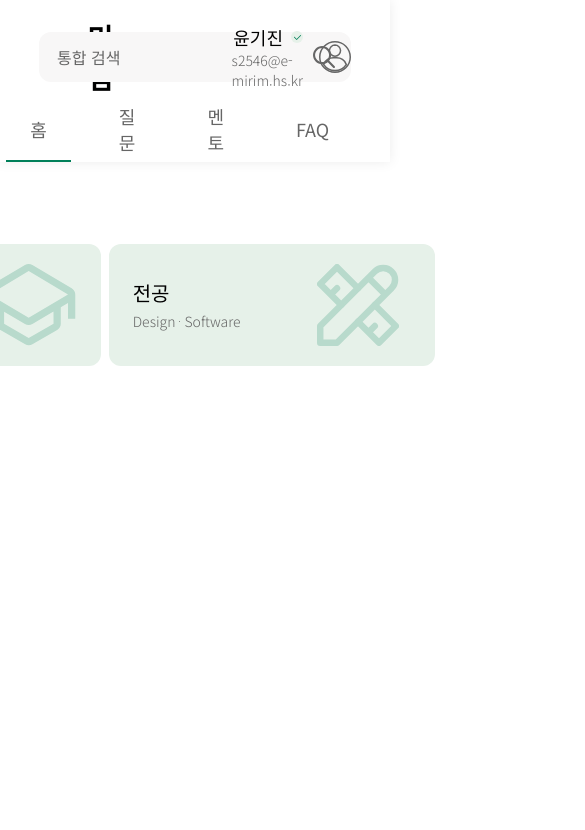
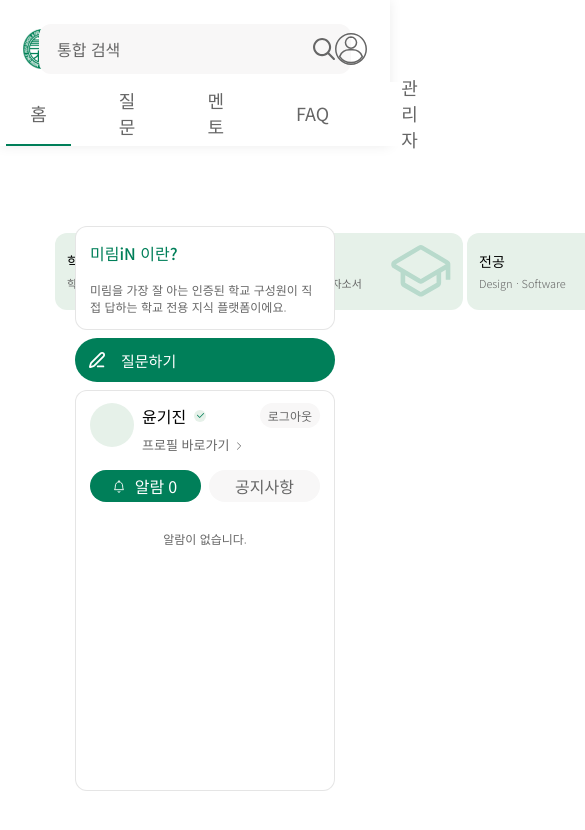
Before and after one commit to mirim-in/mirim-in_client, a Next.js app: page / in a window 390 px wide. Shown: the top 830 px of the page, 585 px wide, since content can reach past the window. Built offline with nearby package versions, Linux system fonts and the light colour scheme.

Commit message:
[FIX] 화면 축소 시 반응형 레이아웃 수정 (clamp 적용)

```diff
--- a/src/styles/apps/(main)/page.module.css
+++ b/src/styles/apps/(main)/page.module.css
@@ -1,15 +1,17 @@
 .mainTagWrap {
   display: flex;
-  height: 126px;
+  height: clamp(90px, 6.56vw, 126px);
   align-items: center;
-  gap: 8px;
+  gap: clamp(4px, 0.42vw, 8px);
   align-self: stretch;
 }
 
 .wrap {
   display: flex;
-  width: 1000px;
+  width: 100%;
+  max-width: 1000px;
+  min-width: 0;
   flex-direction: column;
   align-items: flex-start;
-  gap: 80px;
+  gap: clamp(32px, 4.17vw, 80px);
 }
--- a/src/styles/components/common/MainTag.module.css
+++ b/src/styles/components/common/MainTag.module.css
@@ -1,11 +1,12 @@
 .mainTag {
   display: flex;
-  padding: 16px 8px 16px 24px;
+  padding: clamp(10px, 1vw, 16px) clamp(4px, 0.5vw, 8px) clamp(10px, 1vw, 16px) clamp(12px, 1.25vw, 24px);
   flex-direction: column;
   align-items: flex-start;
   gap: 10px;
   flex: 1 0 0;
   align-self: stretch;
+  min-width: 0;
   border-radius: 12px;
   background: var(--light-green, #e6f1e9);
 }
@@ -16,11 +17,13 @@
   align-items: center;
   flex: 1 0 0;
   align-self: stretch;
+  min-width: 0;
 }
 
 .textWrap {
   display: flex;
-  width: 168px;
+  width: clamp(110px, 8.75vw, 168px);
+  min-width: 0;
   flex-direction: column;
   justify-content: center;
   align-items: flex-start;
@@ -60,7 +63,7 @@
   color: var(--000, #000);
   text-align: center;
   font-family: "Noto Sans KR";
-  font-size: 20px;
+  font-size: clamp(14px, 1.04vw, 20px);
   font-style: normal;
   font-weight: 500;
   line-height: normal;
@@ -70,7 +73,7 @@
   color: var(--darkgray, #666);
   text-align: center;
   font-family: "Noto Sans KR";
-  font-size: 14px;
+  font-size: clamp(11px, 0.73vw, 14px);
   font-style: normal;
   font-weight: 350;
   line-height: normal;
@@ -78,15 +81,16 @@
 
 .imageWrap {
   display: flex;
-  padding: 0 16px;
+  flex-shrink: 0;
+  padding: 0 clamp(8px, 0.83vw, 16px);
   justify-content: flex-end;
   align-items: center;
   gap: 10px;
 }
 
 .image {
-  width: 94.344px;
-  height: 82.264px;
+  width: clamp(60px, 4.91vw, 94.344px);
+  aspect-ratio: 94.344 / 82.264;
   flex-shrink: 0;
   background-size: contain;
   background-repeat: no-repeat;
@@ -94,7 +98,7 @@
 
 .imageBody {
   display: flex;
-  height: 89.561px;
+  height: clamp(57px, 4.66vw, 89.561px);
   flex-direction: column;
   justify-content: center;
   align-items: center;
--- a/src/styles/components/layout/Header.module.css
+++ b/src/styles/components/layout/Header.module.css
@@ -3,31 +3,30 @@
   width: 100%;
   flex-direction: column;
   align-items: center;
-  justify-content: center ;
+  justify-content: center;
   box-shadow: 0 0 12px rgba(0, 0, 0, 0.08);
-  overflow: hidden;
 }
 
 .wrap {
   display: flex;
   max-width: 1920px;
   width: 100%;
+  gap: clamp(8px, 4vw, 138px);
   box-sizing: border-box;
   padding: 24px 0 8px 0;
+  align-items: center;
   justify-content: space-between;
-  align-items: center;
   background: var(--fff, #fff);
 }
+
 .logoWrap {
   display: flex;
   flex: 1 1 0;
-  width: 100%;
-  padding-left: clamp(16px, 10vw, 200px);
-  min-width: 0;
+  min-width: max-content;
+  padding-left: clamp(16px, 6vw, 200px);
   box-sizing: border-box;
   align-items: center;
   gap: 8px;
-  flex-shrink: 0;
 }
 
 .logo {
@@ -41,6 +40,7 @@
   display: flex;
   height: 44px;
   align-items: center;
+  white-space: nowrap;
 }
 
 .logoText {
@@ -64,13 +64,13 @@
 
 .search {
   display: flex;
-  min-width: 0;
+  flex: 0 1 800px;
+  min-width: 120px;
   padding: 12px 16px;
   box-sizing: border-box;
   justify-content: flex-end;
   align-items: center;
   gap: 10px;
-  flex: 0 1 800px;
   border-radius: 12px;
   background: var(--gray, #f8f7f7);
 }
@@ -108,14 +108,13 @@
 .user {
   display: flex;
   flex: 1 1 0;
-  min-width: 0;
-  padding-right: clamp(16px, 10vw, 200px);
+  min-width: max-content;
+  padding-right: clamp(16px, 6vw, 200px);
   box-sizing: border-box;
   flex-direction: column;
   justify-content: center;
   align-items: flex-end;
   gap: 10px;
-  flex-shrink: 0;
 }
 
 .userWrap {
@@ -129,6 +128,7 @@
   flex-direction: column;
   justify-content: center;
   align-items: flex-end;
+  white-space: nowrap;
 }
 
 .userInfoWrap {
@@ -175,3 +175,21 @@
   flex-shrink: 0;
   background: url("/assets/icon/user-icon.svg") no-repeat center / contain;
 }
+
+@media (max-width: 1100px) {
+  .logoTextWrap {
+    display: none;
+  }
+  .logoWrap {
+    min-width: 0;
+  }
+}
+
+@media (max-width: 800px) {
+  .userInfo {
+    display: none;
+  }
+  .user {
+    min-width: 0;
+  }
+}
--- a/src/styles/components/layout/Profile.module.css
+++ b/src/styles/components/layout/Profile.module.css
@@ -5,9 +5,11 @@
   align-items: flex-start;
   gap: 10px;
 }
+
 .wrap {
   display: flex;
-  width: 360px;
+  width: clamp(260px, 18.75vw, 360px);
+  min-width: 0;
   flex-direction: column;
   align-items: flex-start;
   gap: 8px;
@@ -15,7 +17,7 @@
 
 .aboutWrap {
   display: flex;
-  padding: 24px;
+  padding: clamp(14px, 1.25vw, 24px);
   flex-direction: column;
   align-items: flex-start;
   align-self: stretch;
@@ -26,7 +28,7 @@
 
 .aboutTextWrap {
   display: flex;
-  width: 310px;
+  width: 100%;
   flex-direction: column;
   align-items: flex-start;
   gap: 16px;
@@ -35,15 +37,16 @@
 .aboutTitle {
   color: var(--green, #007f59);
   font-family: "Noto Sans KR";
-  font-size: 20px;
+  font-size: clamp(16px, 1.04vw, 20px);
   font-style: normal;
   font-weight: 500;
   line-height: normal;
 }
+
 .aboutSub {
   color: var(--darkgray, #666);
   font-family: "Noto Sans KR";
-  font-size: 14px;
+  font-size: clamp(12px, 0.73vw, 14px);
   font-style: normal;
   font-weight: 350;
   line-height: normal;
@@ -51,8 +54,8 @@
 
 .questionWrap {
   display: flex;
-  height: 56px;
-  padding: 0 98px 0 24px;
+  height: clamp(44px, 2.92vw, 56px);
+  padding: 0 clamp(24px, 5.1vw, 98px) 0 clamp(14px, 1.25vw, 24px);
   align-items: center;
   align-self: stretch;
   border-radius: 1000px;
@@ -61,7 +64,7 @@
 
 .questionTextWrap {
   display: flex;
-  height: 56px;
+  height: 100%;
   align-items: center;
   gap: 16px;
   flex-direction: row;
@@ -70,7 +73,7 @@
 .questionText {
   color: var(--fff, #fff);
   font-family: "Noto Sans KR";
-  font-size: 18px;
+  font-size: clamp(15px, 0.94vw, 18px);
   font-style: normal;
   font-weight: 500;
   line-height: normal;
@@ -79,7 +82,7 @@
 .questionIcon {
   width: 16px;
   height: 16px;
-  aspect-ratio: 1/1;
+  flex-shrink: 0;
   background-image: url("/assets/icon/question-icon.svg");
   background-size: cover;
   background-repeat: no-repeat;
@@ -87,7 +90,7 @@
 
 .profileWrap {
   display: flex;
-  padding: 16px 24px;
+  padding: clamp(12px, 0.83vw, 16px) clamp(14px, 1.25vw, 24px);
   flex-direction: column;
   align-items: flex-start;
   gap: 16px;
@@ -105,9 +108,9 @@
 }
 
 .userProfile {
-  width: 56px;
-  height: 56px;
-  aspect-ratio: 1/1;
+  width: clamp(44px, 2.92vw, 56px);
+  height: clamp(44px, 2.92vw, 56px);
+  flex-shrink: 0;
   border-radius: 1000px;
   background: var(--light-green, #e6f1e9);
 }
@@ -115,6 +118,7 @@
 .userInfoWrap {
   display: flex;
   height: 51px;
+  min-width: 0;
   flex-direction: column;
   justify-content: space-between;
   align-items: flex-start;
@@ -127,6 +131,7 @@
   align-items: center;
   align-self: stretch;
 }
+
 .userNameWrap {
   display: flex;
   align-items: center;
@@ -143,11 +148,11 @@
   border-radius: 100px;
   background: var(--light-green, #e6f1e9);
 }
+
 .check {
   width: 7px;
   height: 5px;
   flex-shrink: 0;
-  aspect-ratio: 7/5;
   background-image: url("/assets/icon/check.svg");
   background-size: contain;
   background-repeat: no-repeat;
@@ -166,7 +171,7 @@
 .btnTitle {
   color: var(--darkgray, #666);
   font-family: "Noto Sans KR";
-  font-size: 14px;
+  font-size: clamp(12px, 0.73vw, 14px);
   font-style: normal;
   font-weight: 350;
   line-height: normal;
@@ -184,7 +189,7 @@
 .profileLinkText {
   color: var(--darkgray, #666);
   font-family: "Noto Sans KR";
-  font-size: 16px;
+  font-size: clamp(13px, 0.83vw, 16px);
   font-style: normal;
   font-weight: 400;
   line-height: normal;
@@ -201,7 +206,7 @@
 
 .buttonWrap {
   display: flex;
-  width: 310px;
+  width: 100%;
   align-items: flex-start;
   gap: 8px;
 }
@@ -211,29 +216,34 @@
   border: none;
   cursor: pointer;
   display: flex;
-  width: 151px;
+  flex: 1 1 0;
+  min-width: 0;
   height: 32px;
   padding: 4px 8px;
   justify-content: center;
   align-items: center;
   flex-direction: row;
   gap: 8px;
-  flex-shrink: 0;
   border-radius: 16px;
 }
+
 .menuBtnTitle {
   color: var(--darkgray, #666);
 }
+
 .menuBtnInActive {
   background: var(--gray, #f8f7f7);
 }
+
 .menuBtnInActive:hover {
   background: var(--green, #eff5f3);
   transition: 0.2s;
 }
+
 .menuBtnActive {
   background: var(--green, #007f59);
 }
+
 .menuBtnActive .menuBtnTitle {
   color: var(--fff, #fff);
 }
@@ -246,6 +256,7 @@
   background-size: contain;
   background-repeat: no-repeat;
 }
+
 .alarmIconInActive {
   width: 13px;
   height: 13px;
@@ -254,6 +265,7 @@
   background-repeat: no-repeat;
   background-image: url("/assets/icon/alarm-icon-active.svg");
 }
+
 .menuBtnTextWrap {
   display: flex;
   align-items: center;
@@ -266,9 +278,9 @@
 
 .tabWrap {
   display: flex;
-  width: 310px;
-  height: 360px;
-  padding: 16px 24px;
+  width: 100%;
+  min-height: clamp(260px, 18.75vw, 360px);
+  padding: clamp(12px, 0.83vw, 16px) clamp(14px, 1.25vw, 24px);
   flex-direction: column;
   align-items: flex-start;
   gap: 8px;
@@ -285,7 +297,7 @@
 .tabText {
   color: var(--darkgray, #666);
   font-family: "Noto Sans KR";
-  font-size: 14px;
+  font-size: clamp(12px, 0.73vw, 14px);
   font-style: normal;
   font-weight: 350;
   line-height: normal;
--- a/src/styles/globals.css
+++ b/src/styles/globals.css
@@ -12,23 +12,24 @@ body {
 *::before,
 *::after {
   box-sizing: border-box;
-  text-decoration: none ;
+  text-decoration: none;
 }
-
 .pageBody {
   display: flex;
   width: 100%;
-  /* height: 939px; */
-  padding: 0 200px;
+  max-width: 1920px;
+  margin: 0 auto;
+  padding: 0 clamp(140px, 6vw, 200px);
   align-items: flex-start;
   justify-content: center;
-  gap: 160px;
-  flex-shrink: 0;
+  gap: clamp(20px, 3.8vw, 156px);
 }
 
 .scroll {
   display: flex;
-  /* height: 911px; */
+  flex: 1 1 0;
+  min-width: 0;
+  max-width: 1000px;
   padding-top: 80px;
   flex-direction: column;
   align-items: center;
```
